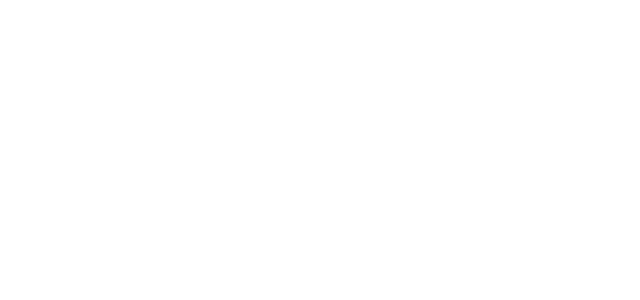
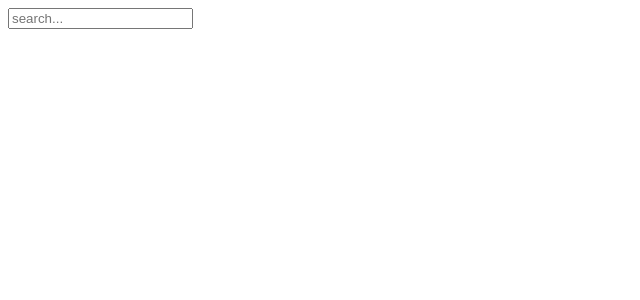
Before and after one commit to qwasem/vue-weather, a Vue app: page / in a window 1280 px wide. Shown: the top 300 px of the page, without its empty margins (0-640 px from the left). Built offline with nearby package versions, Linux system fonts and the light colour scheme.

Commit message:
create searchbox

```diff
--- a/src/App.vue
+++ b/src/App.vue
@@ -1,6 +1,10 @@
 <template>
   <div id="app">
-
+    <main>
+      <div class="search-box">
+        <input type="text" class="search-bar" placeholder="search..." />
+      </div>
+    </main>
   </div>
 </template>
 
```
